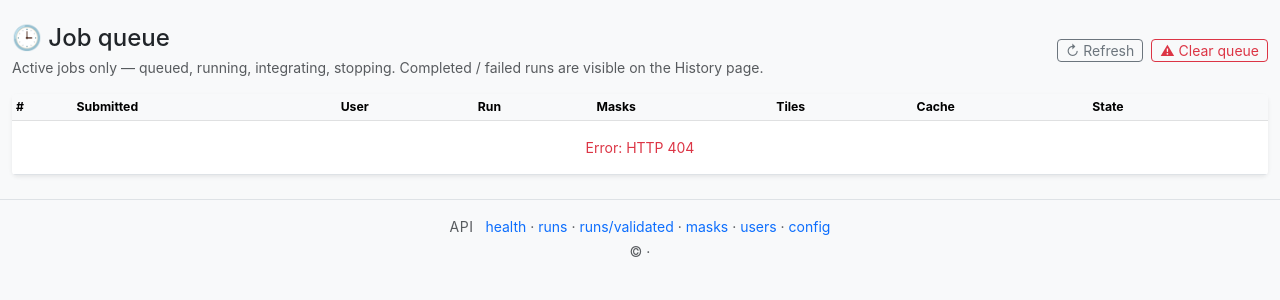
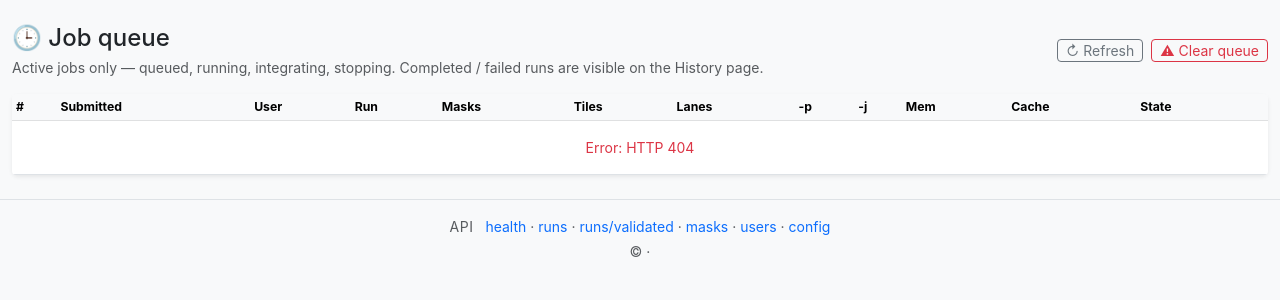
Before and after one commit to Nucleomics-VIB/aviti-tools, a Python web app: template aviti_test_mask/webui/templates/queue.html in a window 1280 px wide. Shown: the part 47-347 px from the top of the page. Run offline with Jinja, Linux system fonts and the light colour scheme; the template is opened without the code that fills it, so the values that code supplies are empty; some libraries are stand-ins or nearby versions.

Commit message:
ui(webui): surface every submit-form param in the queue table
Two queued jobs against the same run with the same masks were
indistinguishable at a glance. The queue row now carries every
optional parameter the submit form exposes:

- Lanes column: 'both' for all, or 'L1' / 'L2' for single-lane.
  Parsed from params_json server-side and added as a top-level field
  on each row, so the client doesn't have to re-parse JSON.
- -p column: threads per mask (from JobRecord.threads).
- -j column: concurrent masks (max_jobs).
- Mem column: mem_limit_per_job ('—' when unset).
- Cache column kept as before.

Column headers carry tooltips with the full meaning so the short
labels stay scannable without losing context.

Co-Authored-By: Claude Opus 4.7 (1M context) <noreply@anthropic.com>

```diff
--- a/aviti_test_mask/webui/templates/queue.html
+++ b/aviti_test_mask/webui/templates/queue.html
@@ -31,13 +31,17 @@
             <th>Run</th>
             <th>Masks</th>
             <th>Tiles</th>
-            <th>Cache</th>
+            <th>Lanes</th>
+            <th title="Threads per mask (-p)">-p</th>
+            <th title="Concurrent masks (-j)">-j</th>
+            <th title="Memory limit per job">Mem</th>
+            <th title="--cache-input enabled?">Cache</th>
             <th>State</th>
             <th class="text-end"></th>
           </tr>
         </thead>
         <tbody id="queue-tbody">
-          <tr><td colspan="9" class="text-center text-muted py-3">Loading…</td></tr>
+          <tr><td colspan="13" class="text-center text-muted py-3">Loading…</td></tr>
         </tbody>
       </table>
     </div>
@@ -131,7 +135,7 @@
     if (!rows.length) {
       const tr = document.createElement('tr');
       const td = document.createElement('td');
-      td.colSpan = 9;
+      td.colSpan = 13;
       td.className = 'text-center text-muted py-3';
       td.textContent = 'No active jobs.';
       tr.appendChild(td);
@@ -152,6 +156,12 @@
       // --include-tile flag. Render that explicitly so the column is
       // never visually empty.
       tr.appendChild(cell(r.tiles_spec || 'single tile (default)'));
+      // Lanes (from params_json — 1 / 2 / all)
+      tr.appendChild(cell(r.lanes === 'all' ? 'both' : ('L' + r.lanes)));
+      // Execution params
+      tr.appendChild(cell(r.threads));
+      tr.appendChild(cell(r.max_jobs));
+      tr.appendChild(cell(r.mem_limit_per_job));
       tr.appendChild(cell(r.cache_input ? 'yes' : 'no'));
       // State pill
       const tdState = document.createElement('td');
@@ -237,7 +247,7 @@
       tbody.replaceChildren();
       const tr = document.createElement('tr');
       const td = document.createElement('td');
-      td.colSpan = 9;
+      td.colSpan = 13;
       td.className = 'text-danger text-center py-3';
       td.textContent = 'Error: ' + e.message;
       tr.appendChild(td);
```
Also changed, not shown: aviti_test_mask/webui/app.py (+14 -5 lines).
